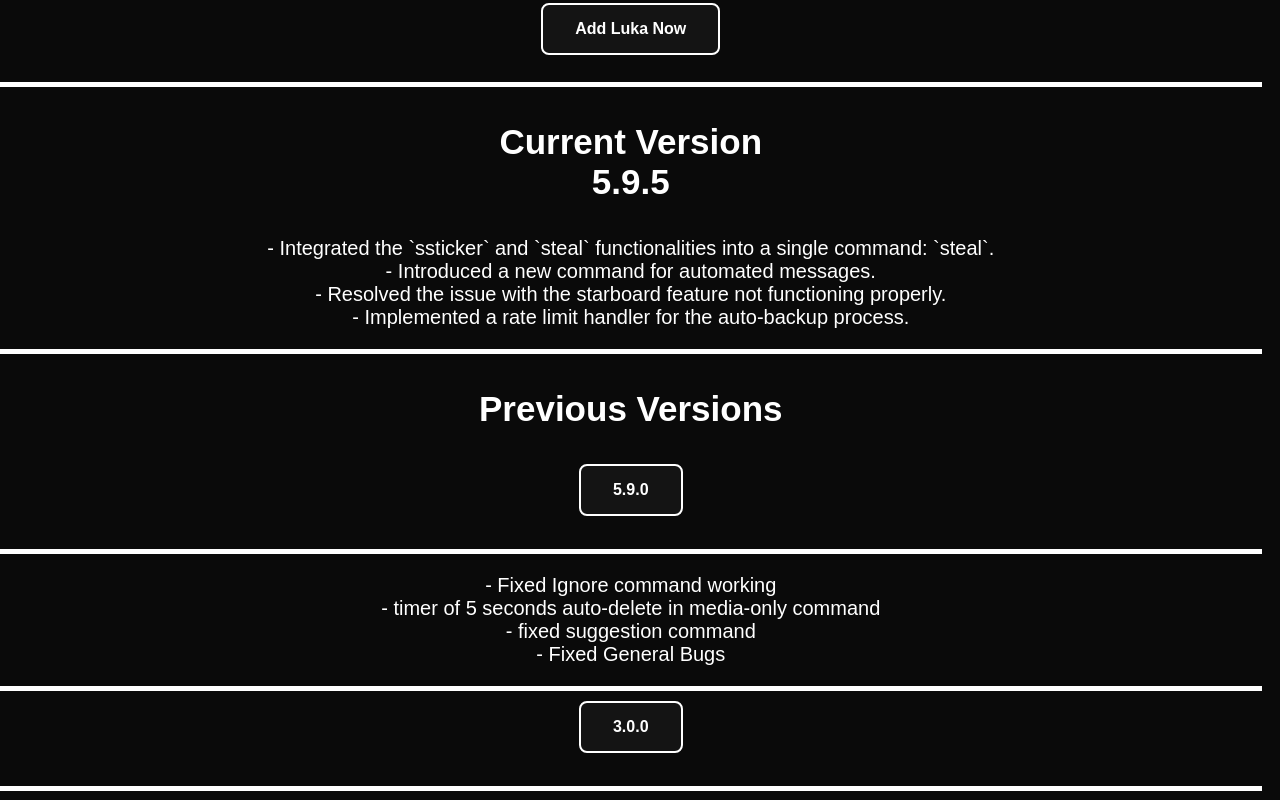
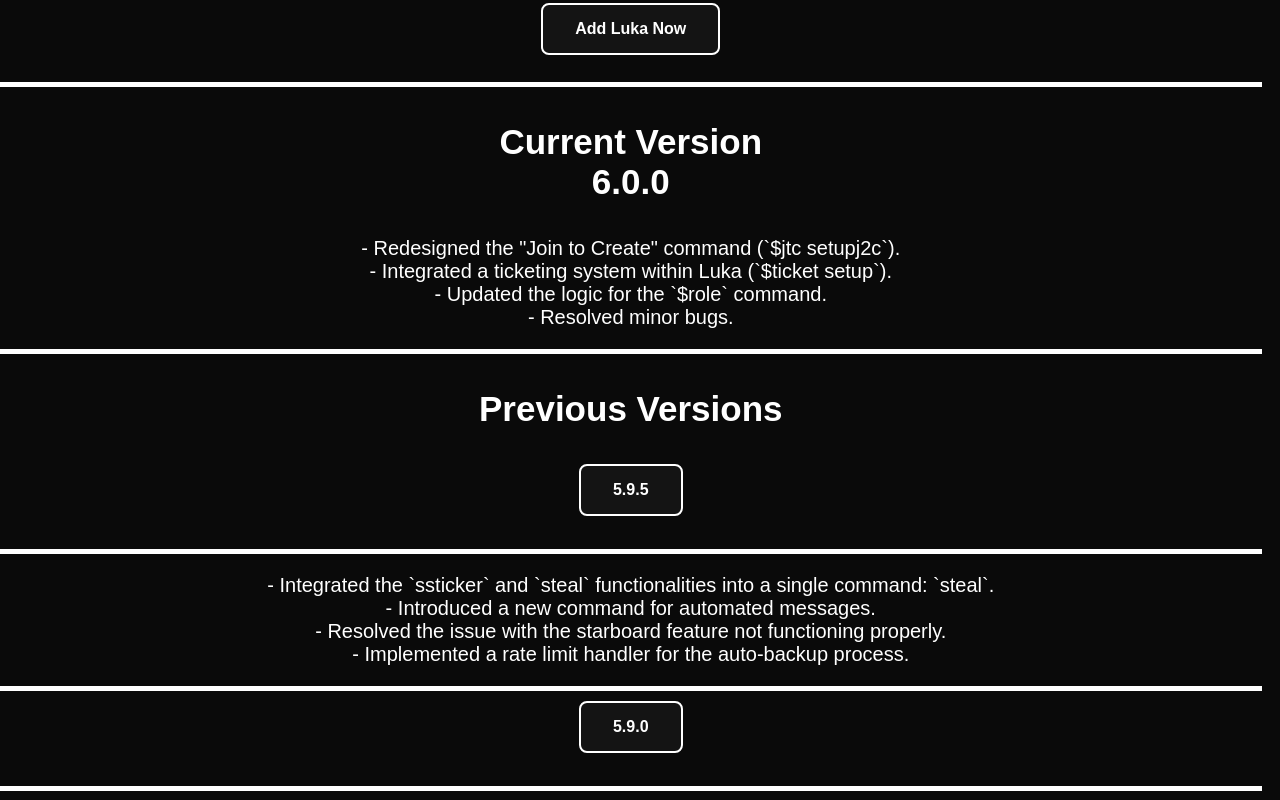
Before and after one commit to fusionxo/Luka-WebPage, a website: page src/updates.html in a window 1280 px wide. Shown: the part 460-1260 px from the top of the page. Drawn offline with Linux system fonts and the light colour scheme.

Commit message:
v6.0.0 out

```diff
--- a/src/updates.html
+++ b/src/updates.html
@@ -57,12 +57,12 @@
   <hr size="5" noshade color="#ffffff">
   <div class='smallheader'>
     <center>
-      <p>Current Version<br>5.9.5</p>
+      <p>Current Version<br>6.0.0</p>
     </center>
   </div>
   <div class='normaltext'>
     <center>
-      <p>- Integrated the `ssticker` and `steal` functionalities into a single command: `steal`.<br>- Introduced a new command for automated messages.<br>- Resolved the issue with the starboard feature not functioning properly.<br>- Implemented a rate limit handler for the auto-backup process.</p>
+      <p>- Redesigned the "Join to Create" command (`$jtc setupj2c`).<br>- Integrated a ticketing system within Luka (`$ticket setup`).<br>- Updated the logic for the `$role` command.<br>- Resolved minor bugs.</p>
     </center>
   </div>
   <center>
@@ -73,6 +73,17 @@
       <p>Previous Versions</p>
     </center>
   </div>
+
+  <center>
+    <input type="button" class="addbutton" value="5.9.5" onclick="hidev300()">
+  </center>
+  <div class='version' id='V5.9.5'>
+    <br>
+    <center>
+      <hr size="5" noshade color="#ffffff">
+      <p>- Integrated the `ssticker` and `steal` functionalities into a single command: `steal`.<br>- Introduced a new command for automated messages.<br>- Resolved the issue with the starboard feature not functioning properly.<br>- Implemented a rate limit handler for the auto-backup process.</p>
+      <hr size="5" noshade color="#ffffff">
+    </center>
 
   <center>
     <input type="button" class="addbutton" value="5.9.0" onclick="hidev200()">
```
